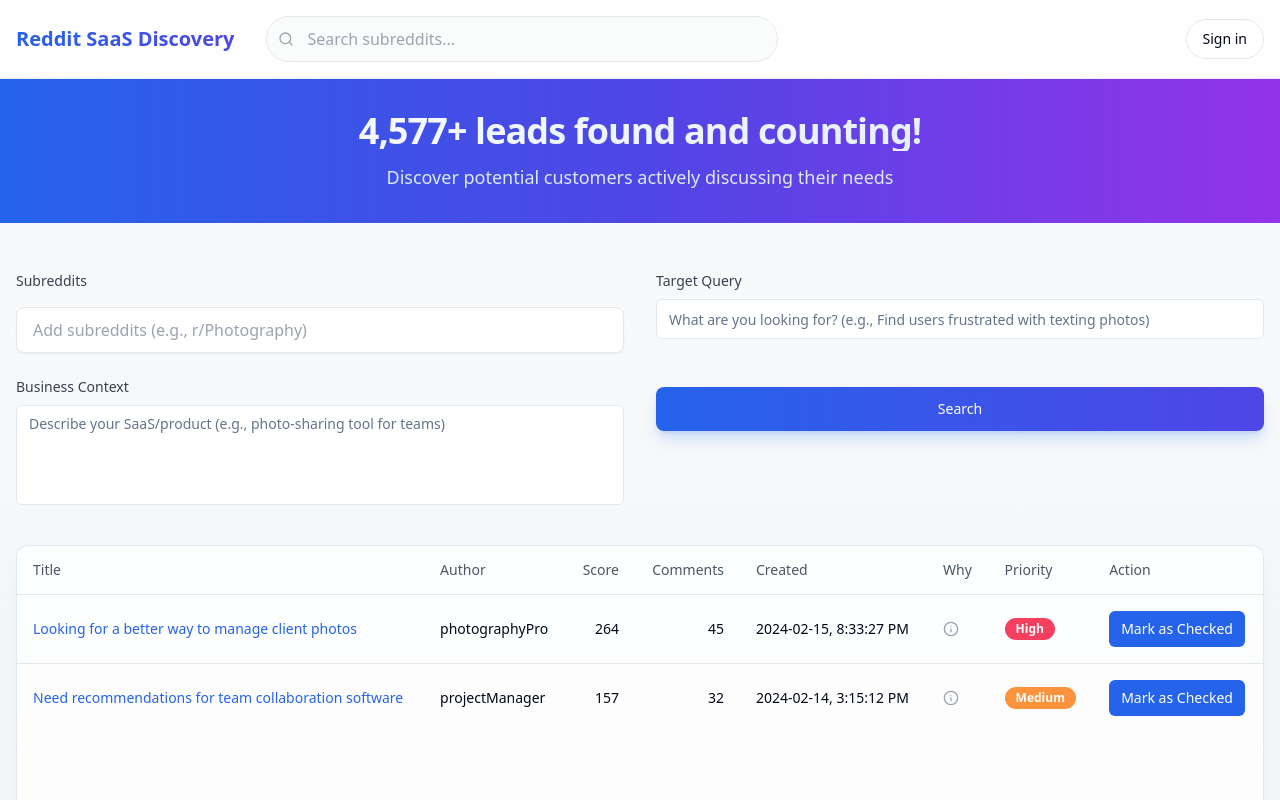
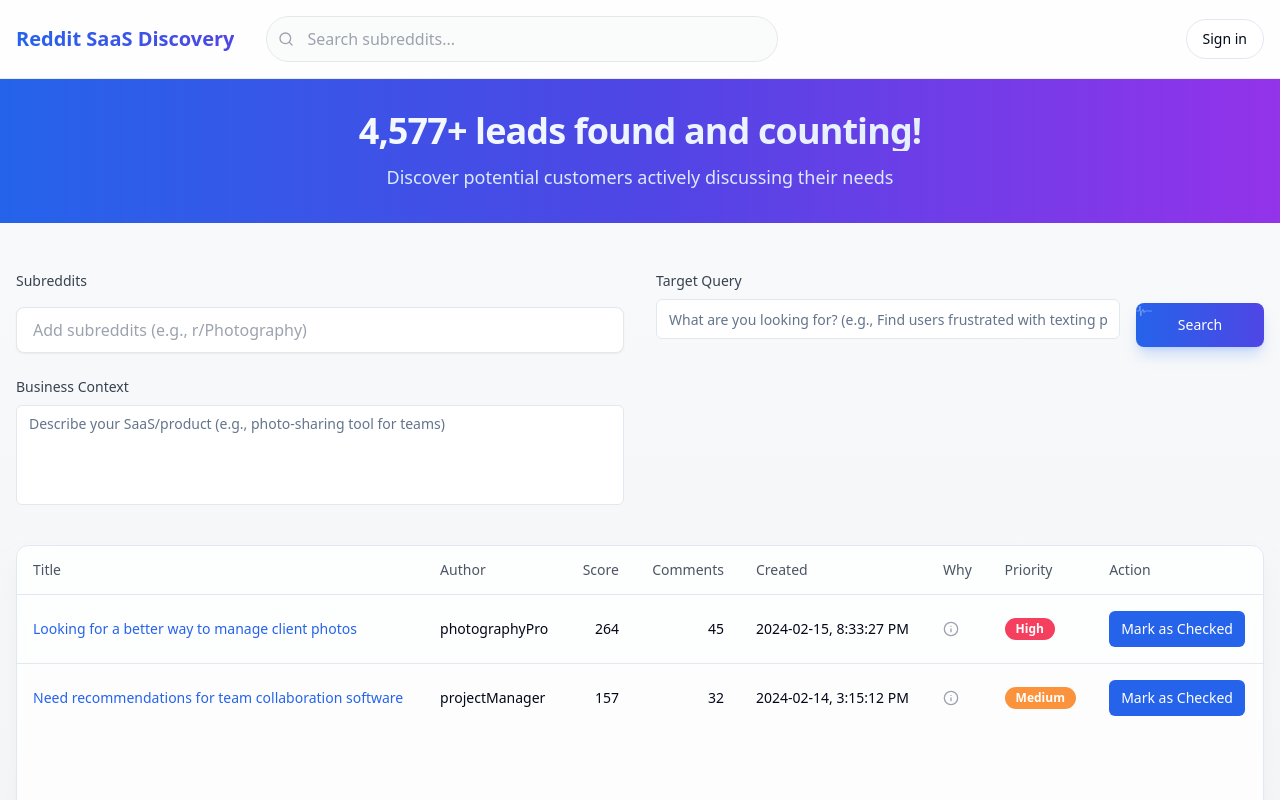
Before and after one commit to r0ckL3E/reddit-saas-discovery-40, a React (Vite) app: page / in a window 1280 px wide. Shown: the top 800 px of the page. Built offline with nearby package versions, Linux system fonts and the light colour scheme.

Commit message:
Improve search button and layout
Align search elements horizontally and update search button styling to include EKG-like animation.

```diff
--- /dev/null
+++ b/src/components/input/SearchButton.tsx
@@ -0,0 +1,40 @@
+
+import { useState } from "react";
+import { Button } from "@/components/ui/button";
+
+export const SearchButton = () => {
+  const [isAnimating, setIsAnimating] = useState(false);
+
+  const handleClick = () => {
+    setIsAnimating(true);
+    // Reset animation after 2 seconds
+    setTimeout(() => setIsAnimating(false), 2000);
+  };
+
+  return (
+    <Button
+      onClick={handleClick}
+      className="relative w-32 h-11 bg-gradient-to-r from-blue-600 to-indigo-600 hover:from-blue-700 hover:to-indigo-700 text-white shadow-lg shadow-blue-500/25 rounded-lg transition-all duration-200 hover:shadow-xl hover:shadow-blue-500/20 overflow-hidden"
+    >
+      <span className="relative z-10">Search</span>
+      <svg
+        className="absolute inset-0 w-full h-full"
+        viewBox="0 0 100 100"
+        preserveAspectRatio="none"
+      >
+        <path
+          d="M 0,50 L 20,50 L 25,20 L 30,80 L 35,50 L 40,50 L 45,40 L 50,60 L 55,50 L 60,50 L 65,50 L 70,50 L 75,50 L 80,50 L 100,50"
+          fill="none"
+          stroke="rgba(255,255,255,0.3)"
+          strokeWidth="1"
+          vectorEffect="non-scaling-stroke"
+          className={`transition-all duration-300 ${
+            isAnimating
+              ? "animate-[heartbeat_2s_ease-in-out]"
+              : ""
+          }`}
+        />
+      </svg>
+    </Button>
+  );
+};
--- a/src/pages/Index.tsx
+++ b/src/pages/Index.tsx
@@ -5,8 +5,8 @@ import { SubredditInput } from "@/components/input/SubredditInput";
 import { BusinessContext } from "@/components/input/BusinessContext";
 import { TargetQuery } from "@/components/input/TargetQuery";
 import { ResultsTable } from "@/components/results/ResultsTable";
-import { Button } from "@/components/ui/button";
 import { ScrollArea } from "@/components/ui/scroll-area";
+import { SearchButton } from "@/components/input/SearchButton";
 
 const Index = () => {
   return (
@@ -22,20 +22,20 @@ const Index = () => {
                 <span className="block text-sm font-medium text-gray-700 mb-2">Subreddits</span>
                 <SubredditInput />
               </label>
-              <label className="block">
+              <label className="block mt-[72px]">
                 <span className="block text-sm font-medium text-gray-700 mb-2">Business Context</span>
                 <BusinessContext />
               </label>
             </div>
             <div className="space-y-6">
-              <label className="block">
-                <span className="block text-sm font-medium text-gray-700 mb-2">Target Query</span>
-                <TargetQuery />
-              </label>
-              <div className="pt-6">
-                <Button className="w-full bg-gradient-to-r from-blue-600 to-indigo-600 hover:from-blue-700 hover:to-indigo-700 text-white shadow-lg shadow-blue-500/25 rounded-lg transition-all duration-200 hover:shadow-xl hover:shadow-blue-500/20" size="lg">
-                  Search
-                </Button>
+              <div className="flex gap-4 items-start">
+                <div className="flex-1">
+                  <span className="block text-sm font-medium text-gray-700 mb-2">Target Query</span>
+                  <TargetQuery />
+                </div>
+                <div className="pt-8">
+                  <SearchButton />
+                </div>
               </div>
             </div>
           </div>
--- a/tailwind.config.ts
+++ b/tailwind.config.ts
@@ -81,12 +81,22 @@ export default {
             transform: "translateX(100%)",
           },
         },
+        heartbeat: {
+          '0%': { transform: 'translateY(0)' },
+          '20%': { transform: 'translateY(0)' },
+          '25%': { transform: 'translateY(-30px)' },
+          '35%': { transform: 'translateY(0)' },
+          '40%': { transform: 'translateY(-15px)' },
+          '45%': { transform: 'translateY(0)' },
+          '100%': { transform: 'translateY(0)' },
+        },
       },
       animation: {
         "accordion-down": "accordion-down 0.2s ease-out",
         "accordion-up": "accordion-up 0.2s ease-out",
         "fade-in": "fade-in 0.3s ease-out",
         shimmer: "shimmer 2s infinite",
+        heartbeat: 'heartbeat 1s ease-in-out',
       },
     },
   },
```
